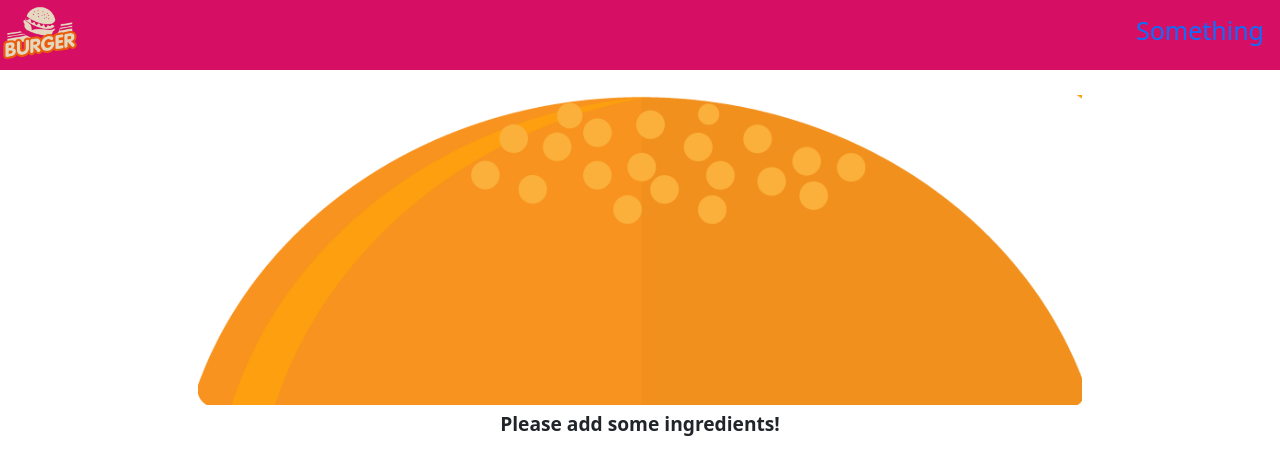
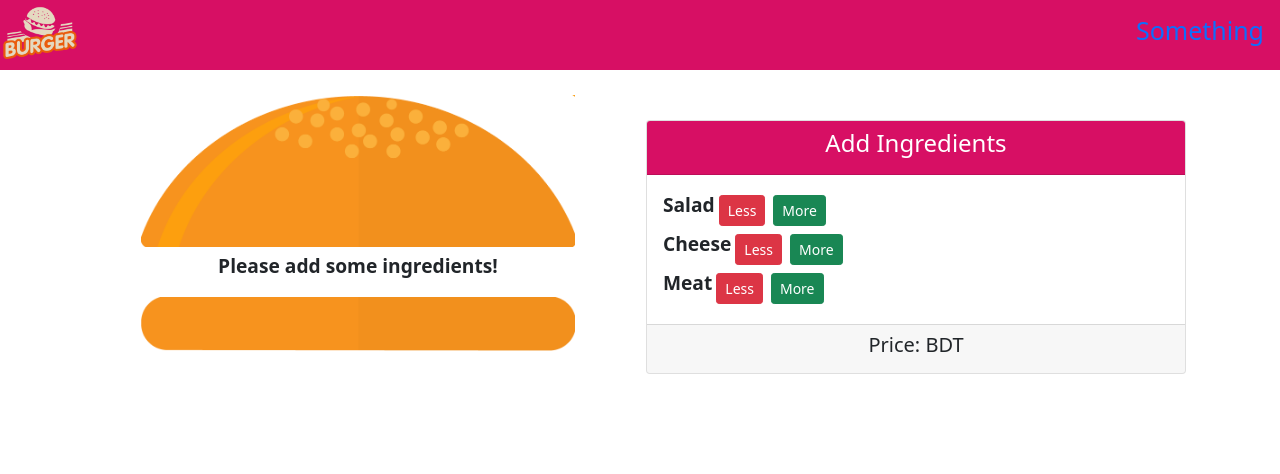
Before and after one commit to sakil-islam/Burger-Builder-Project, a React (Create React App) app: page / in a window 1280 px wide. Shown: the top 474 px of the page. Built offline with nearby package versions, Linux system fonts and the light colour scheme.

Commit message:
COntrols Components

```diff
--- a/src/Components/BurgerBuilder/BurgerBuilder.js
+++ b/src/Components/BurgerBuilder/BurgerBuilder.js
@@ -1,5 +1,6 @@
 import React, { Component } from 'react';
 import Burger from './Burger/Burger';
+import Controls from './Controls/Controls';
 
 export default class BurgerBuilder extends Component {
     state = {
@@ -11,8 +12,9 @@
     }
     render() {
         return (
-            <div>
+            <div className="d-flex flex-md-row flex-column">
                 <Burger ingredients={this.state.ingredients} />
+                <Controls />
             </div>
         )
     }
--- /dev/null
+++ b/src/Components/BurgerBuilder/Controls/Controls.js
@@ -0,0 +1,50 @@
+import React from 'react';
+import { Card, CardBody, CardFooter, CardHeader, Button } from 'reactstrap';
+
+const controls = [
+    { label: 'Salad', type: 'salad' },
+    { label: 'Cheese', type: 'cheese' },
+    { label: 'Meat', type: 'meat' },
+]
+
+const BuildControl = props => {
+    return (
+        <div className="d-flex">
+            <div className="mr-auto ml-5" style={{ fontWeight: "bold", fontSize: "1.2rem" }}>{props.label}</div>
+            <button className="btn btn-danger btn-sm m-1">Less</button>
+            <button className="btn btn-success btn-sm m-1">More</button>
+        </div>
+    )
+}
+
+
+const Controls = props => {
+    return (
+        <div className="container ml-md-5" style={{ textAlign: "center" }}>
+            <Card style={{
+                marginTop: "30px",
+                marginBottom: "30px",
+                textAlign: "center"
+            }}>
+                <CardHeader style={{
+                    backgroundColor: "#D70F64",
+                    color: "white"
+                }}><h4>Add Ingredients</h4></CardHeader>
+                <CardBody>
+                    {
+                        controls.map(item => {
+                            return <BuildControl
+                                label={item.label}
+                                type={item.type}
+                                key={Math.random()}
+                            />
+                        })
+                    }
+                </CardBody>
+                <CardFooter><h5>Price: BDT</h5></CardFooter>
+            </Card>
+        </div>
+    )
+}
+
+export default Controls;
```
